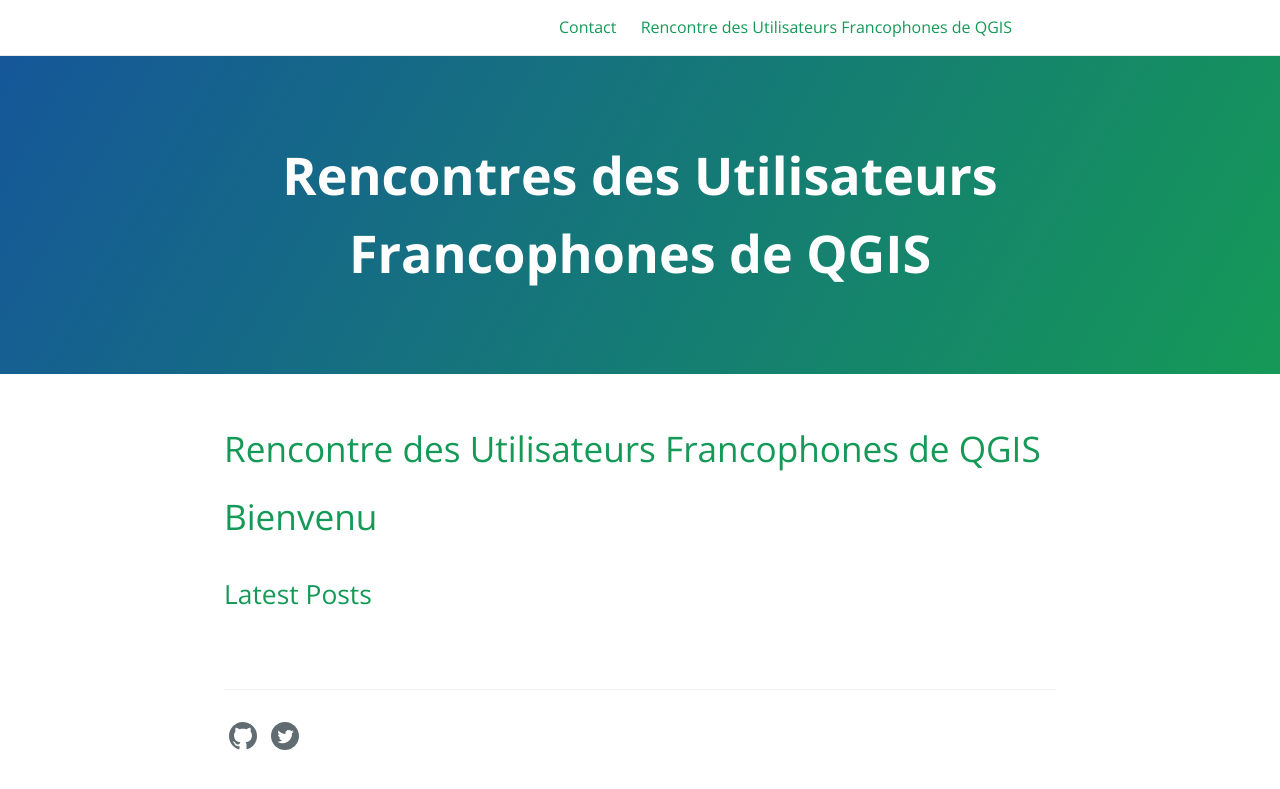
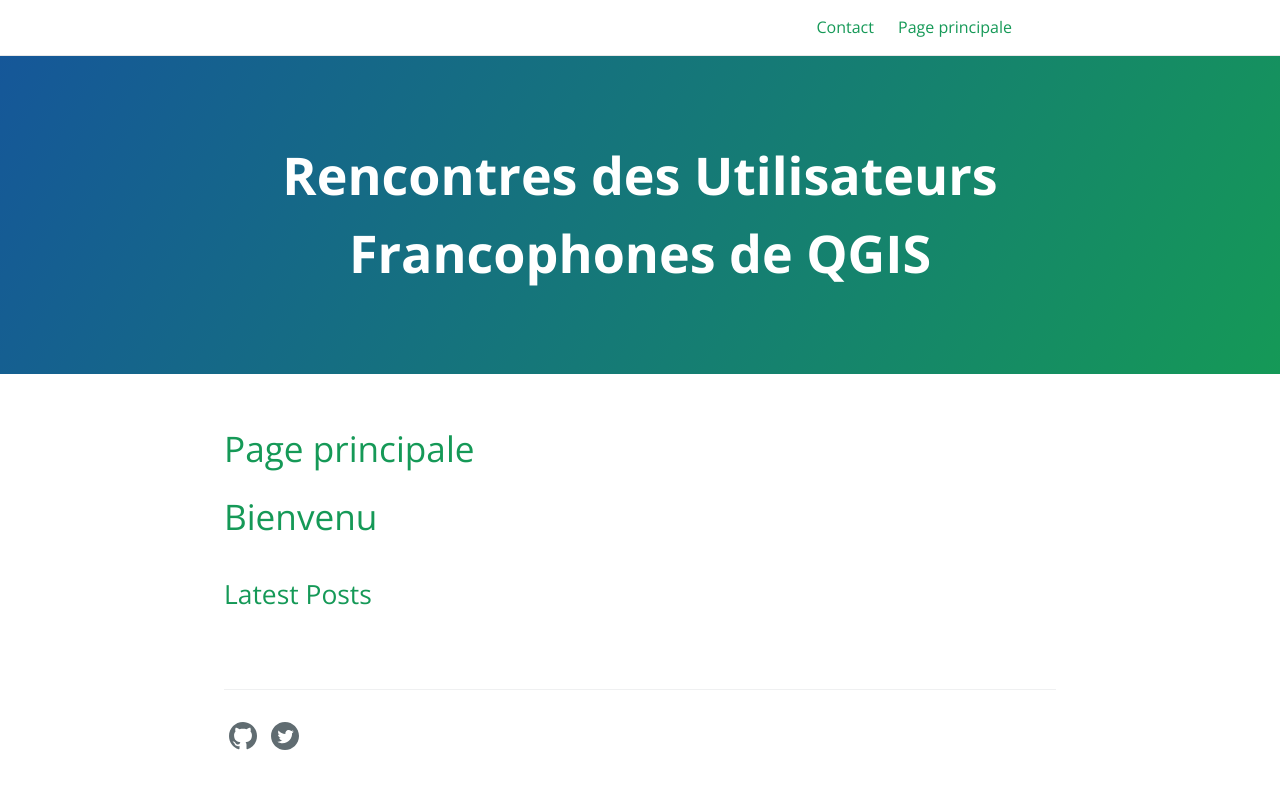
Before and after one commit to OSGeo-fr/QGIS-conf-fr-website, a Jekyll site: the page built from index.md, in a window 1280 px wide. Shown: the top 789 px of the page. Built offline with Jekyll 4.4.1, drawn with Linux system fonts in a browser that asks for light colours; the repository's description, which GitHub fills in, is left out.

Commit message:
Update index.md

```diff
--- a/index.md
+++ b/index.md
@@ -1,5 +1,5 @@
 ---
-title: Rencontre des Utilisateurs Francophones de QGIS
+title: Page principale
 layout: home
 ---
 
```
